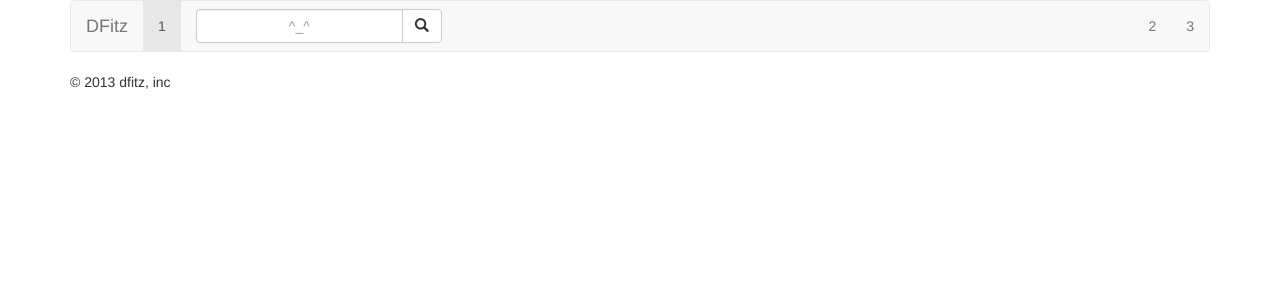
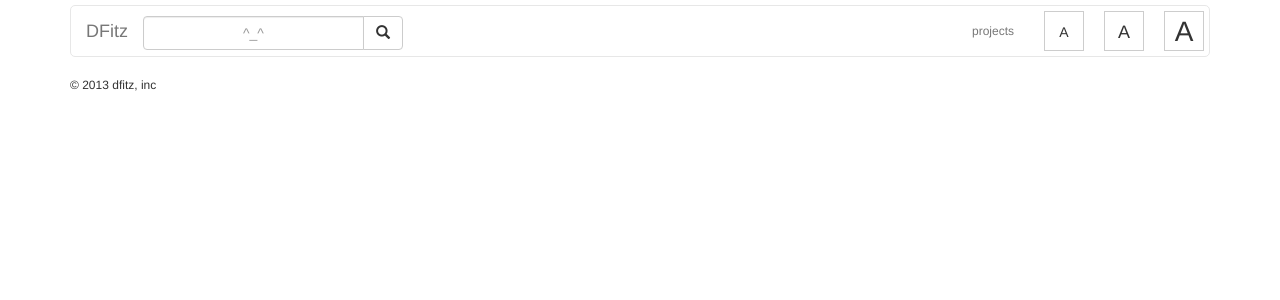
Before and after one commit to dfitz3/dfitz.com, a PHP site: page / in a window 1280 px wide. Shown: the top 300 px of the page. Run offline with PHP 8.4, Linux system fonts and the light colour scheme; some libraries are stand-ins or nearby versions.

Commit message:
Header Updates. -Implemented font size selector. -Cleaned up bloat. -Adjusted search styling and form

```diff
--- a/header.php
+++ b/header.php
@@ -1,3 +1,13 @@
+<?php
+
+$fontSize = 12;
+$fontSizeCookieName = 'fontSize';
+if(isset($_COOKIE[$fontSizeCookieName])) {
+	$fontSize = intval($_COOKIE[$fontSizeCookieName]);
+}
+
+
+?>
 <!DOCTYPE html>
 <html>
 	<head>
@@ -25,6 +35,41 @@
 		 <script src="../../assets/js/html5shiv.js"></script>
 		 <script src="../../assets/js/respond.min.js"></script>
 		 <![endif]-->
+		<script>
+			(function($){
+				$(document).ready(function(){
+					$("span[id*='font-size']").click(function(d) {
+						document.cookie = 'fontSize=' + $(this).attr("data-font-size");
+						window.location.reload();
+					});
+				});
+			})(jQuery);
+		</script>
+		<style>
+			body {
+				font-size: <?=$fontSize?>px;
+			}
+			.font-size {
+				margin: 5px;
+				line-height: 40px;
+				height: 40px;
+				width: 40px;
+				display: inline-block;
+				border: 1px solid #CDCDCD;
+				background: #FFF;
+				text-align: center;
+				float: left;
+				margin-left: 15px;
+			}
+			#font-size1 { font-size: 14px; }
+			#font-size2 { font-size: 18px; }
+			#font-size3 { font-size: 28px; }
+
+			/* overrides */
+			.navbar[role='navigation'] { margin-top: 5px; border-radius: 5px; }
+			.navbar-default { background-color: #FFF; }
+			header #search-form { width: 260px; margin-top: 10px; }
+		</style>
 	 </head>
 	 <body>
 		 <header>
@@ -38,25 +83,26 @@
 					 <span class="icon-bar"></span>
 					 <span class="icon-bar"></span>
 				 </button>
-				 <a class="navbar-brand" href="#">DFitz</a>
+				 <a class="navbar-brand" href="/">DFitz</a>
 			 </div>
 
 			 <!-- Collect the nav links, forms, and other content for toggling -->
 			 <div class="collapse navbar-collapse navbar-ex1-collapse">
-				 <ul class="nav navbar-nav">
-					 <li class="active"><a href="#">1</a></li>
-				 </ul>
-				 <form class="navbar-form navbar-left" role="search">
-					 <div style='max-width:300px;' class="input-group">
-						 <input id='search-term' type="text" class="form-control" style='text-align:center;' placeholder="^_^">
+				 <form action='/search/' method='get' class="navbar-left" id='search-form' role="search">
+					 <div style='' class="input-group">
+						 <input id='search-term' name='q' type="text" class="form-control" style='text-align:center;' placeholder="^_^">
 						 <span class='input-group-btn'>
 							 <button type="submit" class="btn btn-default"><i class="glyphicon glyphicon-search"></i></button>
 						 </span>
 					 </div>
 				 </form>
 				 <ul class="nav navbar-nav navbar-right">
-					 <li><a href="#">2</a></li>
-					 <li><a href="#">3</a></li>
+					 <li><a href="#projects">projects</a></li>
+					 <li id='font-selector-wrapper'>
+						<span id='font-size1' data-font-size='14' class='font-size'>A</span>
+						<span id='font-size2' data-font-size='18' class='font-size'>A</span>
+						<span id='font-size3' data-font-size='28' class='font-size'>A</span>
+					</li>
 				 </ul>
 			 </div><!-- /.navbar-collapse -->
 			 </nav>
```
